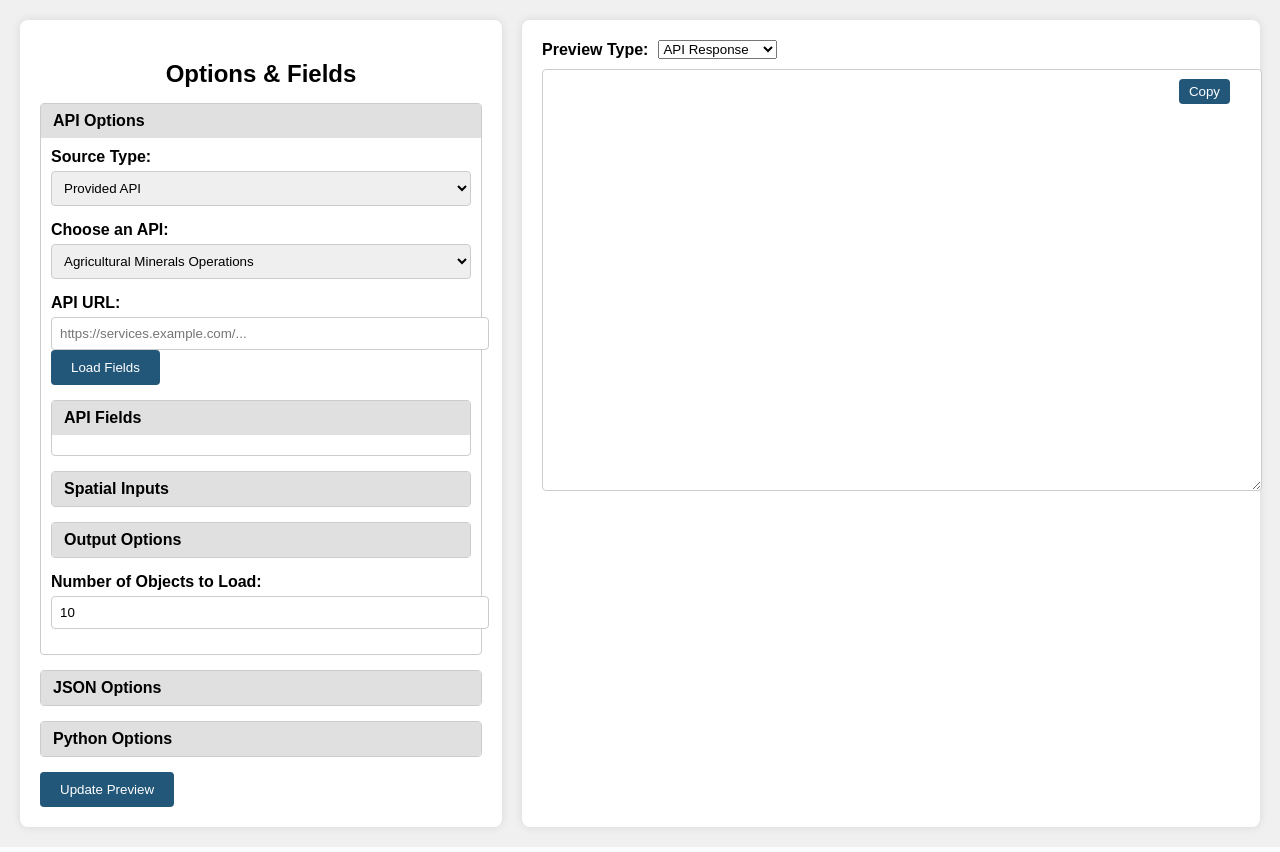
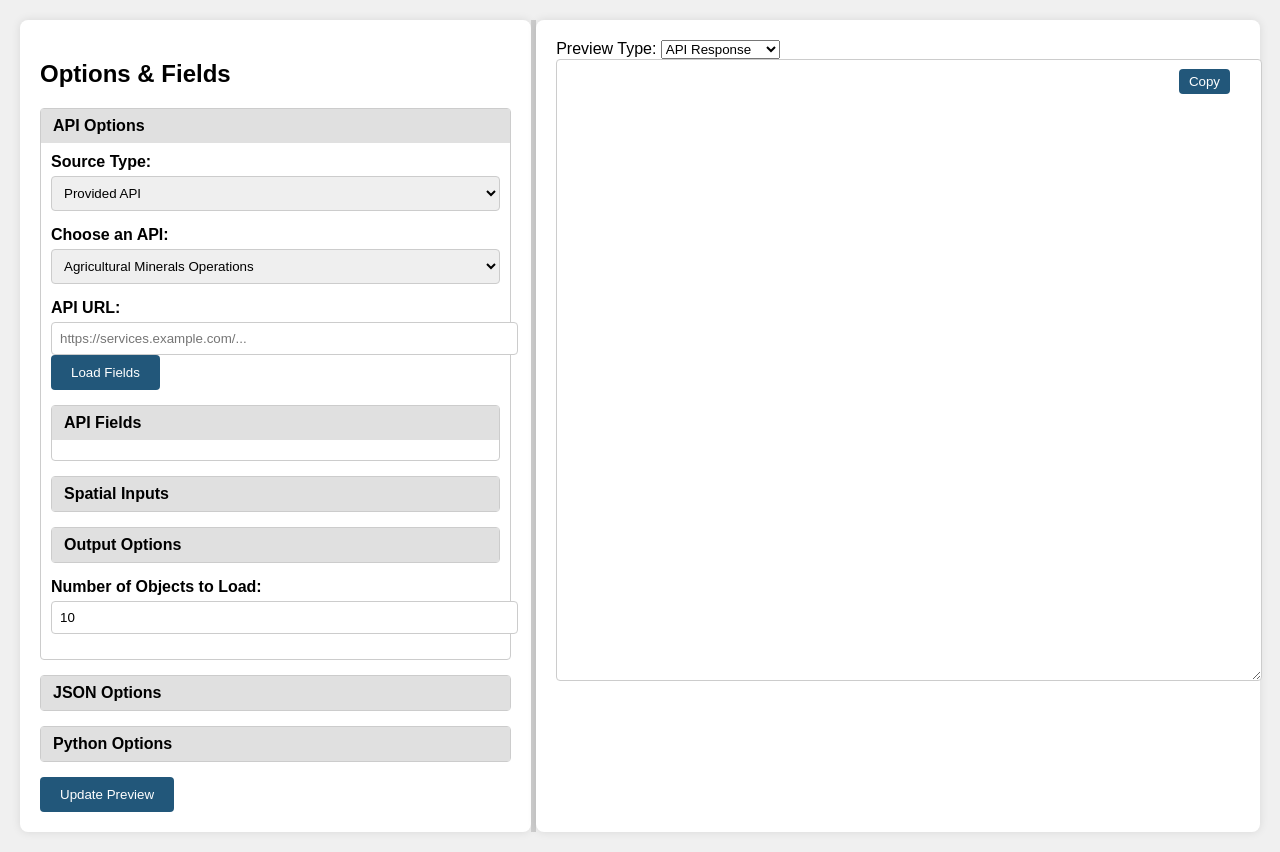
Before and after one commit to WheelWell9876/CI_opensource, a Flask app: page /editor in a window 1280 px wide. Shown: the part 82-934 px from the top of the page. Run offline with Flask 3, Linux system fonts and the light colour scheme.

Commit message:
json editor a little cleaner

```diff
--- a/webapp/static/scripts/editor.js
+++ b/webapp/static/scripts/editor.js
@@ -802,4 +802,35 @@ document.addEventListener('DOMContentLoaded', function() {
   // (For debugging) Log that the integrated JS file has loaded.
   // ---------------------------------------------------------------------------
   console.log("Integrated editor.js loaded successfully.");
+
+    // Slider functionality for resizable panels
+  const resizer = document.querySelector('.resizer');
+  const leftPanel = document.querySelector('.editor-options');
+  const rightPanel = document.querySelector('.editor-preview');
+  const container = document.querySelector('.editor-wrapper');
+
+  let isResizing = false;
+
+  resizer.addEventListener('mousedown', function(e) {
+    isResizing = true;
+    document.body.style.cursor = 'ew-resize';
+  });
+
+  document.addEventListener('mousemove', function(e) {
+    if (!isResizing) return;
+    const containerRect = container.getBoundingClientRect();
+    let newLeftWidth = e.clientX - containerRect.left;
+    const minWidth = 250; // same as CSS min-width for left panel
+    const maxWidth = containerRect.width - 300; // ensure right panel has at least 300px
+    if (newLeftWidth < minWidth) newLeftWidth = minWidth;
+    if (newLeftWidth > maxWidth) newLeftWidth = maxWidth;
+    leftPanel.style.flex = '0 0 ' + newLeftWidth + 'px';
+  });
+
+  document.addEventListener('mouseup', function(e) {
+    if (isResizing) {
+      isResizing = false;
+      document.body.style.cursor = 'default';
+    }
+  });
 });
--- a/webapp/static/styles/editor.css
+++ b/webapp/static/styles/editor.css
@@ -32,19 +32,41 @@ header {
 .editor-wrapper {
   display: flex;
   margin: 20px;
-  gap: 20px;
+  /* The resizer will handle the gap */
 }
+
+/* Left Panel */
 .editor-options {
-  width: 38%;
+  flex: 0 0 38%;
+  min-width: 250px;
+  max-width: 80%;
   background: #fff;
   padding: 20px;
   border-radius: 8px;
   box-shadow: 0 0 10px rgba(0,0,0,0.1);
 }
-.editor-options h2 {
-  text-align: center;
-  margin-bottom: 15px;
+
+/* Resizer Styles */
+.resizer {
+  width: 5px;
+  background: #ccc;
+  cursor: ew-resize;
+  user-select: none;
 }
+
+/* Right Panel */
+.editor-preview {
+  flex: 1;
+  min-width: 300px;
+  background: #fff;
+  padding: 20px;
+  border-radius: 8px;
+  box-shadow: 0 0 10px rgba(0,0,0,0.1);
+  display: flex;
+  flex-direction: column;
+}
+
+/* Input Groups and Collapsible Sections */
 .input-group {
   margin-bottom: 15px;
 }
@@ -61,8 +83,6 @@ header {
   border: 1px solid #ccc;
   border-radius: 4px;
 }
-
-/* Collapsible Sections */
 .collapsible {
   margin-bottom: 15px;
   border: 1px solid #ccc;
@@ -82,7 +102,25 @@ header {
   display: block;
 }
 
-/* Field Rows in API Fields */
+/* Allow the interactive JSON editor to be vertically resized */
+#interactive-json-editor {
+  resize: vertical;
+  overflow: auto;
+  min-height: 300px;
+  /* Remove any fixed max-height from the bento-box style */
+  max-height: none;
+}
+
+/* Optionally, make the JSON Builder Preview also resizable */
+#json-builder {
+  resize: vertical;
+  overflow: auto;
+  min-height: 200px;
+  max-height: none;
+}
+
+
+/* Field Rows */
 .field-row {
   display: flex;
   padding: 4px 0;
@@ -98,7 +136,7 @@ header {
   padding: 0 5px;
 }
 
-/* Bento Box for Fields and New Sections */
+/* Bento Box */
 .bento-box {
   border: 1px dashed #ccc;
   padding: 10px;
@@ -109,32 +147,14 @@ header {
   overflow-y: auto;
 }
 
-/* Right Panel: Preview */
-.editor-preview {
-  width: 60%;
-  background: #fff;
-  padding: 20px;
-  border-radius: 8px;
-  box-shadow: 0 0 10px rgba(0,0,0,0.1);
-  display: flex;
-  flex-direction: column;
-}
-.preview-header {
-  display: flex;
-  align-items: center;
-  gap: 10px;
-  margin-bottom: 10px;
-}
-.preview-header label {
-  font-weight: bold;
-}
+/* Code Preview */
 .code-container {
   position: relative;
   flex-grow: 1;
 }
 #code-preview {
   width: 100%;
-  height: 400px;
+  height: 600px;
   padding: 10px;
   font-family: monospace;
   font-size: 1rem;
@@ -157,6 +177,8 @@ header {
   background: #80ed99;
   color: #22577a;
 }
+
+/* Buttons */
 button {
   padding: 10px 20px;
   background-color: #22577a;
--- a/webapp/templates/editor.html
+++ b/webapp/templates/editor.html
@@ -104,22 +104,18 @@
                   <label for="outSR-input">Output Spatial Reference:</label>
                   <input type="text" id="outSR-input" value="4326" />
                 </div>
-                <!-- Basic Query: Where Clause -->
                 <div class="input-group">
                   <label for="where-input">Where Clause:</label>
                   <input type="text" id="where-input" placeholder="e.g. 1=1" value="1=1" />
                 </div>
-                <div class="collapsible">
-                  <div class="collapsible-header">Advanced Query Parameters</div>
-                  <div class="collapsible-content">
-                    <textarea id="advanced-params" placeholder='{"order_by_fields": "STATE_NAME ASC"}'></textarea>
-                  </div>
+                <div class="input-group">
+                  <div class="header">Advanced Query Parameters</div>
+                  <textarea id="advanced-params" placeholder='{"order_by_fields": "STATE_NAME ASC"}'></textarea>
                 </div>
               </div>
             </div>
           </div>
-
-          <!-- Advanced Query Parameters -->
+          <!-- Number of Objects to Load -->
           <div class="input-group">
             <label for="preview-limit">Number of Objects to Load:</label>
             <input type="number" id="preview-limit" value="10" min="1" max="100">
@@ -136,7 +132,6 @@
             <label for="json-upload">Upload JSON Configuration:</label>
             <input type="file" id="json-upload" accept=".json">
           </div>
-
           <!-- Category and Dataset Controls -->
           <div id="json-category-dataset-controls" class="bento-box">
             <h3>Category &amp; Dataset Options</h3>
@@ -158,14 +153,12 @@
               </select>
             </div>
           </div>
-
           <!-- Interactive JSON Editor Section -->
           <div id="interactive-json-editor" class="bento-box">
             <!-- Main JSON Editor -->
             <div id="json-editor">
               <p>JSON configuration will appear here after dataset load.</p>
             </div>
-
             <!-- JSON Maker Controls -->
             <h3>JSON Maker</h3>
             <div id="json-dataset-section">
@@ -197,7 +190,7 @@
                 <!-- Allow user to add/edit categories and assign datasets -->
               </div>
             </div>
-            <!-- For previewing nested JSON structure -->
+            <!-- JSON Builder Preview for Nested Structure -->
             <div id="json-builder" class="bento-box">
               <h3>JSON Builder Preview</h3>
               <div id="category-level" class="bento-box">
@@ -235,6 +228,9 @@
       <button id="update-preview">Update Preview</button>
     </div>
 
+    <!-- Resizer Element -->
+    <div class="resizer"></div>
+
     <!-- Right Panel: Live Preview -->
     <div class="editor-preview">
       <div class="preview-header">
```
